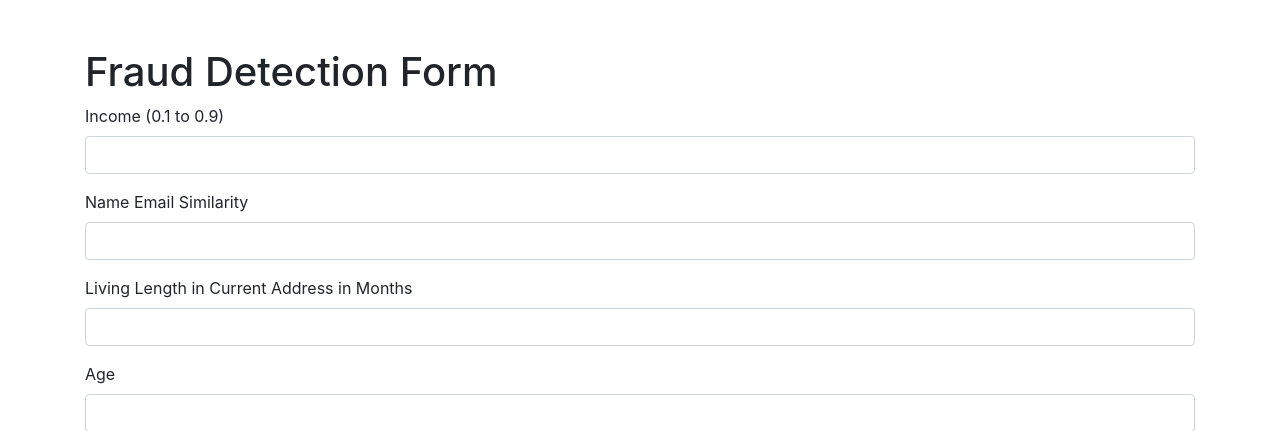
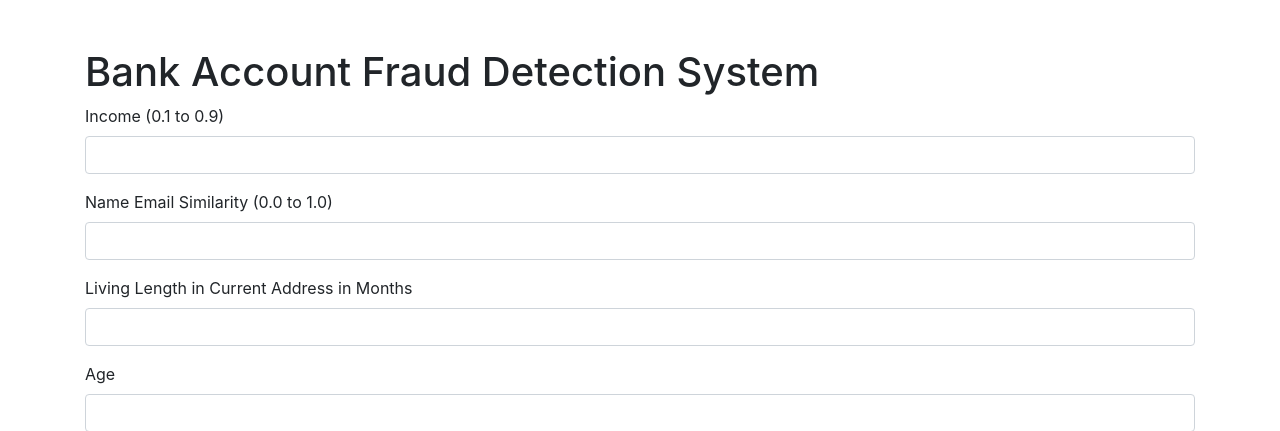
Before and after one commit to liushui1986/bank_account_opening_fraud_detection, a Flask app: page / in a window 1280 px wide. Shown: the top 431 px of the page. Run offline with Flask 2, Linux system fonts and the light colour scheme; parts of the project's set-up code (start-up, migrations or seed data) failed here and were passed over; some libraries are stand-ins or nearby versions.

Commit message:
modify index.html file

```diff
--- a/model_07262024/02_flaskapp/templates/index.html
+++ b/model_07262024/02_flaskapp/templates/index.html
@@ -3,19 +3,19 @@
 <head>
     <meta charset="UTF-8">
     <meta name="viewport" content="width=device-width, initial-scale=1.0">
-    <title>Fraud Detection Form</title>
+    <title>Bank Account Fraud Detection System</title>
     <link rel="stylesheet" href="https://stackpath.bootstrapcdn.com/bootstrap/4.3.1/css/bootstrap.min.css">
 </head>
 <body>
     <div class="container">
-        <h1 class="mt-5">Fraud Detection Form</h1>
+        <h1 class="mt-5">Bank Account Fraud Detection System</h1>
         <form id="fraud-form" method="POST" action="/predict">
             <div class="form-group">
                 <label for="income">Income (0.1 to 0.9) </label>
                 <input type="number" step="0.01" class="form-control" id="income" name="income" required>
             </div>
             <div class="form-group">
-                <label for="name_email_similarity">Name Email Similarity</label>
+                <label for="name_email_similarity">Name Email Similarity (0.0 to 1.0) </label>
                 <input type="number" step="0.01" class="form-control" id="name_email_similarity" name="name_email_similarity" required>
             </div>
             <div class="form-group">
```
